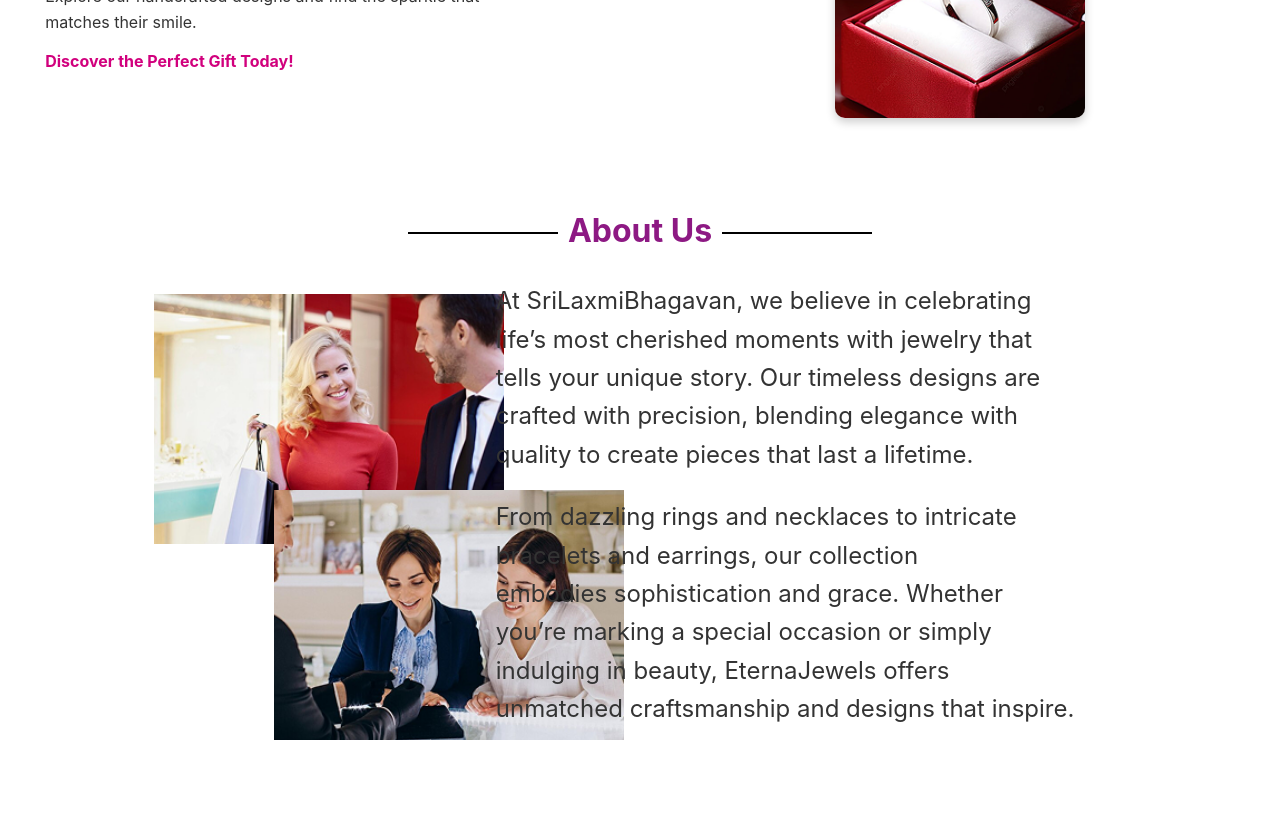
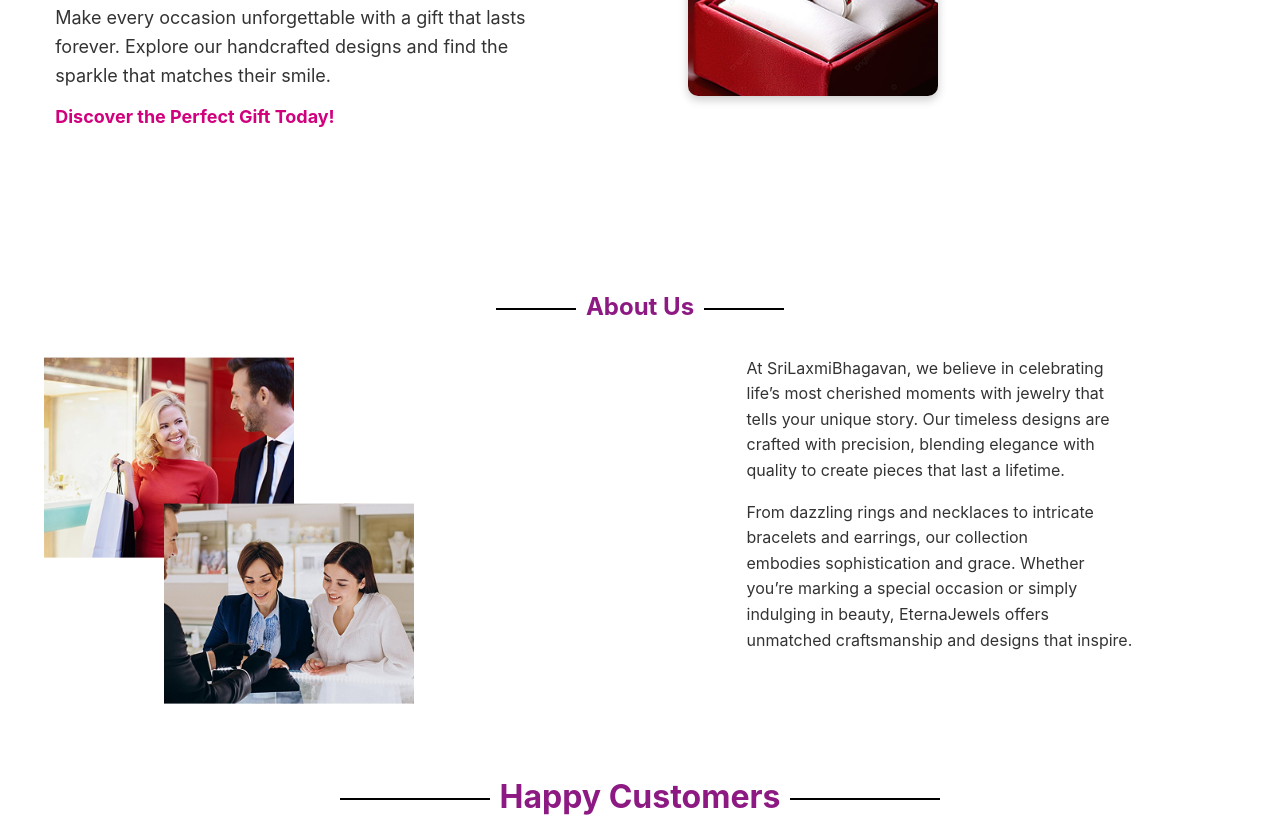
Before and after one commit to vishwasri-technologies/jewellery-web-app-frontend, a React (Create React App) app: page / in a window 1280 px wide. Shown: the part 2660-3477 px from the top of the page. Built offline with nearby package versions, Linux system fonts and the light colour scheme.

Commit message:
about responsiveness in progress

```diff
--- a/src/Components/Home.css
+++ b/src/Components/Home.css
@@ -1,77 +1,4 @@
-/* body, html {
-    margin: 0;
-    padding: 0;
-    overflow-x: hidden;
-}
 
-
-.dazzling-container {
-    display: flex;
-    flex-direction: column;
-    background-image: url('../assets/Home/Background-1.png');
-    background-size: cover;
-    background-position: center;
-    background-repeat: no-repeat;
-    padding: 30px;
-    border-radius: 8px;
-    width: 100vw;
-    min-height: 100vh;
-}
-
-
-@media (max-width: 768px) {
-    .dazzling-container {
-        background-image: url('../assets/Home/Background-1.png');
-        background-size: cover;
-        max-height: 100vh;
-    }
-}
-
-
-@media (max-width: 480px) {
-    .dazzling-container {
-        background-image: url('../assets/Home/Background-1.png');
-        background-size: cover;
-      max-height: 100vh;
-    }
-}
-
-
-
-.dazzling-text {
-    max-width: 80%;
-    padding: 80px;
-    padding-left: 20px;
-    border-radius: 8px;
-}
-
-.dazzling-title {
-    font-size: 2rem;
-    font-weight: bold;
-    color: #5a2b67;
-}
-
-.dazzling-description {
-    font-size: 1rem;
-    line-height: 1.6;
-    color: #5a2b67;
-    max-width: 500px;
-    white-space: normal;
-    word-break: break-word;
-    display: block;
-    text-align: left;
-}
-
-
-.dazzling-button {
-    background-color: #7c317c;
-    color: white;
-    padding: 10px 20px;
-    font-size: 1rem;
-    border: none;
-    border-radius: 5px;
-    cursor: pointer;
-} */
 
 
 
@@ -704,7 +631,8 @@
 
 
 
-  @media screen and  (max-width:476px) {
+
+  @media screen and (max-width:476px) {
     /* About Us Section */
 .about-us-section {
     margin-top: 3rem;
@@ -719,7 +647,7 @@
     color: #8d1983;
     font-weight: bold;
     /* margin-bottom: 2rem; */
-    position: relative;
+    /* position: relative; */
   }
 
   .section-title1::before,
@@ -730,21 +658,22 @@
     height: 2px;
     background-color: black;
     margin: 0 10px;
-    vertical-align: middle;
+    /* vertical-align: middle; */
   }
 
   .about-content1 {
-    display: flex;
-    align-items: center;
-    justify-content: space-between;
+    /* display: flex; */
+    /* align-items: center;
+    justify-content: space-between; */
     /* gap: 2rem; */
-    margin-top: -40%;
+    margin-top: -85%;
   }
 
   .about-images {
-    display: flex;
-    flex-direction: column;
+    /* display: flex; */
+    /* flex-direction: column; */
     /* gap: 1rem; */
+    transform: translateY(-15%);
   }
 
   .about-image {
@@ -754,7 +683,8 @@
 
   }
   .about-images {
-    display: flex;
+    /* display: flex; */
+    margin-top: 20%;
 
     /* margin-left:10%; */
   }
@@ -766,22 +696,509 @@
 
   .about-images img:nth-child(2) {
     margin-left: 120px;
-  margin-top:1px;
+  /* margin-top:-50px; */
   }
 
 
   .about-text {
-    /* max-width: 70%; */
+    max-width: 70%;
     text-align: left;
     color:black;
 
   }
   .about-text p {
     font-size: 10px;
-    line-height: 1.5;
+    line-height: 1.9;
     /* margin-bottom: 1.5rem;*/
-    margin-left:-380%;
+    margin-left:-350%;
   }
+}
+
+
+
+
+
+
+
+@media screen and (min-width:768px) {
+    /* About Us Section */
+.about-us-section {
+    margin-top: 3rem;
+    text-align: center;
+    /* padding: 3rem 2rem; */
+    /* background-color: #f9f9f9; */
+    border-radius: 8px;
+  }
+
+  .section-title1 {
+    font-size: 1.5rem;
+    color: #8d1983;
+    font-weight: bold;
+    /* margin-bottom: 2rem; */
+    /* position: relative; */
+  }
+
+  .section-title1::before,
+  .section-title1::after {
+    content: "";
+    display: inline-block;
+    width: 80px;
+    height: 2px;
+    background-color: black;
+    margin: 0 10px;
+    /* vertical-align: middle; */
+  }
+
+  .about-content1 {
+    /* display: flex; */
+    /* align-items: center;
+    justify-content: space-between; */
+    /* gap: 2rem; */
+    margin-top: -85%;
+  }
+
+  .about-images {
+    /* display: flex; */
+    /* flex-direction: column; */
+    /* gap: 1rem; */
+    transform: translateY(-15%);
+  }
+
+  .about-image {
+    width: 200px;
+    height: 200px;
+    object-fit: cover;
+
+  }
+  .about-images {
+    /* display: flex; */
+    margin-top: 30%;
+    margin-left: 1%;
+
+    /* margin-left:10%; */
+  }
+
+  .about-images img:nth-child(1) {
+    /* margin-right: -10px; */
+    margin-top: 580px;
+  }
+
+  .about-images img:nth-child(2) {
+    margin-left: 120px;
+  /* margin-top:-50px; */
+  }
+
+
+  .about-text {
+    /* max-width: 70%; */
+    /* text-align: left; */
+    color:black;
+    margin-bottom: -75%;
+    margin-left: 12%;
+
+  }
+  .about-text p {
+    font-size: 14px;
+    /* line-height: 1.5; */
+    /* margin-bottom: 1.5rem;*/
+    /* margin-left:-350%;  */
+  }
+}
+
+
+@media (max-width: 344px) {
+    .section-title1:before,
+    .section-title1::after{
+      width: 15%; /* 90% of the container width on screens up to 1200px */
+    }
+  }
+
+
+
+
+@media screen and (min-width:1024px) {
+    /* About Us Section */
+.about-us-section {
+    margin-top: 3rem;
+    text-align: center;
+    /* padding: 3rem 2rem; */
+    /* background-color: #f9f9f9; */
+    border-radius: 8px;
+  }
+
+  .section-title1 {
+    font-size: 1.5rem;
+    color: #8d1983;
+    font-weight: bold;
+    /* margin-bottom: 2rem; */
+    /* position: relative; */
+  }
+
+  .section-title1::before,
+  .section-title1::after {
+    content: "";
+    display: inline-block;
+    width: 80px;
+    height: 2px;
+    background-color: black;
+    margin: 0 10px;
+    /* vertical-align: middle; */
+  }
+
+  .about-content1 {
+    /* display: flex; */
+    /* align-items: center;
+    justify-content: space-between; */
+    /* gap: 2rem; */
+    margin-top: -85%;
+  }
+
+  .about-images {
+    /* display: flex; */
+    /* flex-direction: column; */
+    /* gap: 1rem; */
+    transform: translateY(-7%);
+  }
+
+  .about-image {
+    width: 250px;
+    height: 200px;
+    object-fit: cover;
+
+  }
+  .about-images {
+    /* display: flex; */
+    margin-top: 30%;
+    margin-left: 1%;
+
+    /* margin-left:10%; */
+  }
+
+  .about-images img:nth-child(1) {
+    /* margin-right: -10px; */
+    margin-top: 580px;
+  }
+
+  .about-images img:nth-child(2) {
+    margin-left: 120px;
+  /* margin-top:-50px; */
+  }
+
+
+  .about-text {
+    /* max-width: 70%; */
+    /* text-align: left; */
+    color:black;
+    margin-bottom: -75%;
+    margin-left: 12%;
+
+  }
+  .about-text p {
+    font-size: 16px;
+    /* line-height: 1.5; */
+    /* margin-bottom: 1.5rem;*/
+    /* margin-left:-350%;  */
+  }
+}
+
+
+
+
+
+@media screen and (min-width:1280px) {
+    /* About Us Section */
+.about-us-section {
+    margin-top: 3rem;
+    text-align: center;
+    /* padding: 3rem 2rem; */
+    /* background-color: #f9f9f9; */
+    border-radius: 8px;
+  }
+
+  .section-title1 {
+    font-size: 1.5rem;
+    color: #8d1983;
+    font-weight: bold;
+    /* margin-bottom: 2rem; */
+    /* position: relative; */
+  }
+
+  .section-title1::before,
+  .section-title1::after {
+    content: "";
+    display: inline-block;
+    width: 80px;
+    height: 2px;
+    background-color: black;
+    margin: 0 10px;
+    /* vertical-align: middle; */
+  }
+
+  .about-content1 {
+    /* display: flex; */
+    /* align-items: center;
+    justify-content: space-between; */
+    /* gap: 2rem; */
+    margin-top: -85%;
+  }
+
+  .about-images {
+    /* display: flex; */
+    /* flex-direction: column; */
+    /* gap: 1rem; */
+    transform: translateY(10%);
+  }
+
+  .about-image {
+    width: 250px;
+    height: 200px;
+    object-fit: cover;
+
+  }
+  .about-images {
+    /* display: flex; */
+    margin-top: 30%;
+    margin-left: 1%;
+
+    /* margin-left:10%; */
+  }
+
+  .about-images img:nth-child(1) {
+    /* margin-right: -10px; */
+    margin-top: 580px;
+  }
+
+  .about-images img:nth-child(2) {
+    margin-left: 120px;
+  /* margin-top:-50px; */
+  }
+
+
+  .about-text {
+    /* max-width: 70%; */
+    /* text-align: left; */
+    color:black;
+    margin-bottom: -90%;
+    margin-left: 12%;
+
+  }
+  .about-text p {
+    font-size: 16px;
+    /* line-height: 1.5; */
+    /* margin-bottom: 1.5rem;*/
+    /* margin-left:-350%;  */
+  }
+}
+
+
+
+
+
+
+
+
+
+
+
+
+
+
+
+
+
+
+
+
+
+
+
+
+
+
+
+
+
+
+
+
+
+
+
+
+
+
+
+
+
+
+
+
+
+
+
+
+
+
+
+
+
+
+
+
+
+
+
+
+
+
+
+
+
+
+
+
+
+
+
+
+
+
+
+
+
+
+
+
+
+
+
+
+
+
+
+
+
+
+
+
+
+
+
+
+
+
+
+
+
+
+
+
+
+
+
+
+
+
+
+
+
+
+
+
+
+
+
+
+
+
+
+
+
+
+
+
+
+
+
+
+
+
+
+
+
+
+
+
+
+
+
+
+
+
+
+
+
+
+
+
+
+
+
+
+
+
+
+
+
+
+
+
+
+
+
+
+
+
+
+
+
+
+
+
+
+
+
+
+
+
+
+
+
+
+
+
+
+
+
+
+
+
+
+
+
+
+
+
+
+
+
+
+
+
+
+
+
+
 
 
 
@@ -843,6 +1260,58 @@
     object-fit: cover;
     z-index: 2;
   }
+
+
+  /* Images on the Left (4th and 5th) */
+  .customer-images img:nth-child(4){
+    height: 200px;
+    width: 20px;
+    object-fit: cover;
+
+    margin-left:-62%;
+
+  }
+  .customer-images img:nth-child(5) {
+    height: 250px;
+    width: 200px;
+    object-fit: cover;
+
+    margin-left:-75%;
+  }
+
+  /* Specific styling for 4th image */
+  .customer-images img:nth-child(4) {
+    margin-right: 0.30px; /* Small gap between 4th and 5th */
+    width:80px;
+  }
+
+  /* Specific styling for 5th image */
+  .customer-images img:nth-child(5) {
+    margin-left: 1px; /* Small gap between 4th and 5th */
+  }
+
+  /* Images on the Right (2nd and 3rd) */
+  .customer-images img:nth-child(2),
+  .customer-images img:nth-child(3) {
+    height: 150px;
+    width: 150px;
+    object-fit: cover;
+
+  }
+
+  /* Specific styling for 2nd image */
+  .customer-images img:nth-child(2) {
+    margin-right: 1px;
+    height:250px;
+  }
+
+  /* Specific styling for 3rd image */
+  .customer-images img:nth-child(3) {
+    margin-left: 0.50px; /* Small gap between 2nd and 3rd */
+    height:200px;
+    width:80px;
+  }
+
 
 
   /* Prevent horizontal overflow */
@@ -957,4 +1426,3 @@
 
     }
 }
-  }
```
